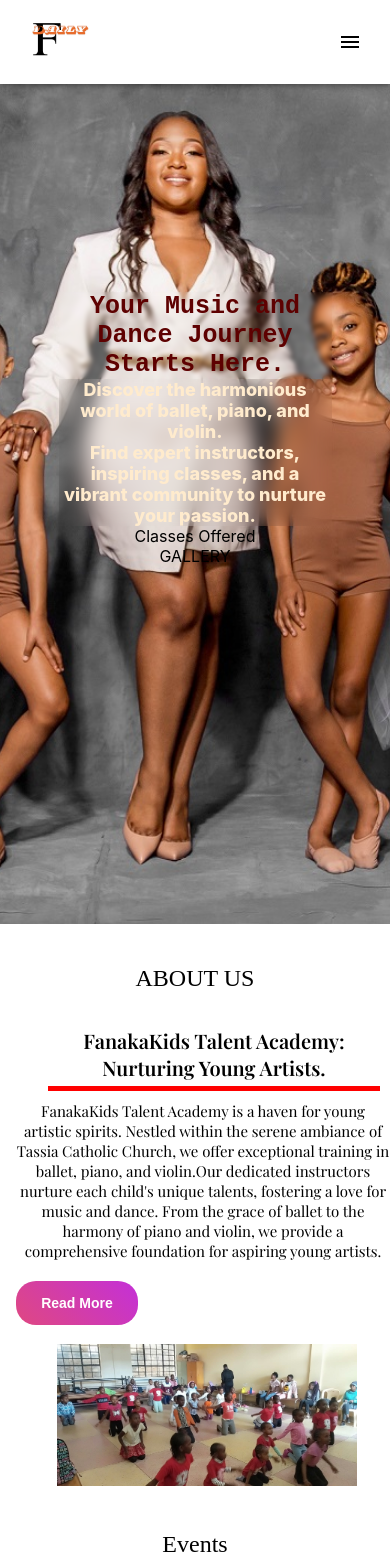
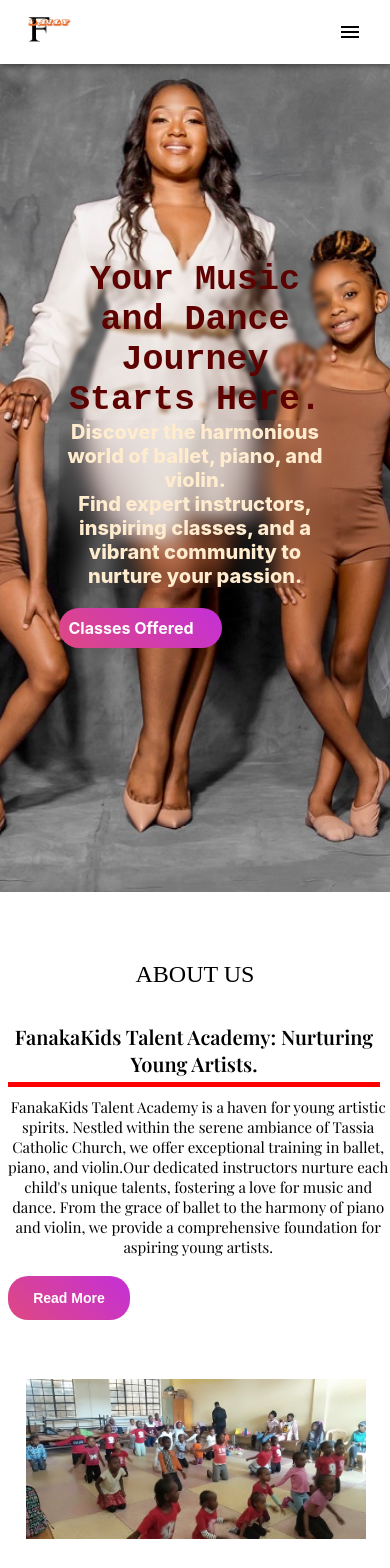
Before and after one commit to tobias-omondi/Fanakakids, a React (Create React App) app in the folder fanakakidstalents/: page / in a window 390 px wide. Shown: the top 1568 px of the page. Built offline with nearby package versions, Linux system fonts and the light colour scheme; a web font is replaced by a local one.

Commit message:
Testing the website loading

```diff
--- a/fanakakidstalents/src/components/About.css
+++ b/fanakakidstalents/src/components/About.css
@@ -69,45 +69,44 @@
     }
     .main-topic h3 {
         font-size: 20px;
-        margin-left: 9rem;
     }
     .main-topic p{
         font-size: 20px;
-        margin-left: 9rem;
+        margin-left: 1.5rem;
     }
     .main-topic button {
-        font-size: 14px;
-        margin-left: 9rem;
+        font-size: 15px;
+        margin-left: 1.5rem;
     }
     .main-image img{
         margin-top: 5%;
-        max-width: 750px;
+        max-width: 480px;
         margin-right: 0.5rem;
-        margin-left: 5rem;
+        margin-left: 0.5rem;
     }
 }
 @media(max-width: 480px){
     .main{
         flex-direction: column;
         justify-content: center;
-        margin-top: 8%;
+        margin-top: 15%;
     }
     .main-topic h3 {
         font-size: 20px;
-        margin-left: 3rem;
+        margin-left: 0.5rem;
     }
     .main-topic p{
         font-size: 15px;
-        margin-left: 1rem;
+        margin-left: 0.4rem;
     }
     .main-topic button {
         font-size: 14px;
-        margin-left: 1rem;
+        margin-left: 0.5rem;
     }
     .main-image img{
-        margin-top: 5%;
-        max-width: 300px;
+        margin-top: 15%;
+        max-width: 340px;
         margin-right: 0.5rem;
-        margin-left: 2rem;
+        margin-left: 0.6rem;
     }
 }
--- a/fanakakidstalents/src/components/Classes.css
+++ b/fanakakidstalents/src/components/Classes.css
@@ -28,7 +28,7 @@
     font-style: normal;
     padding: 40px;
     color: #fff;
-    height: 60lvh;
+    /* height: 60lvh; */
     background-image: linear-gradient(45deg, #df4881, #c430d7);
 }
 .paragrah-image img {
@@ -63,13 +63,15 @@
         flex-direction: column;
         justify-content: center;
         width: 100%;
+        margin-left: 14px;
     }
     .paragrah-container p{
         max-height: 500px;
-        max-width: 300px;
+        max-width: 320px;
     }
     .paragrah-image img {
-        max-width: 300px;
+        max-width: 320px;
+        max-height: 200px;
     }
 
 }
--- a/fanakakidstalents/src/components/Event.css
+++ b/fanakakidstalents/src/components/Event.css
@@ -93,6 +93,9 @@
     }
 }
 @media(max-width: 480px) {
+    .class-headings h2 {
+        margin-top: 15%;
+    }
     .menu-class{
         flex-direction: column;
         justify-content: center;
@@ -100,25 +103,25 @@
         gap: 3rem;
     }
     .class-img img {
-        max-width: 250px;
+        max-width: 320px;
         max-height: 300px;
         align-items: center;
-        margin-left: -0.5rem;
+        margin-left: -2.5rem;
     }
     .class-headings h3 {
         text-align: center;
-        max-width: 200px;
-        margin-left: -0.1rem;
+        max-width: 190px;
+        margin-left: -2rem;
     }
     .class-img p {
-        max-width: 300px;
-        margin-left: -0.4rem;
+        width: 100%;
+        margin-left: -2rem;
     }
     .class-headings h4 {
         text-align: center;
-        margin-left: -0.4rem;
+        margin-left: -2rem;
     }
     .class-img button {
-        margin-left: -1rem;
+        margin-left: -2rem;
     }
 }
--- a/fanakakidstalents/src/components/Home.css
+++ b/fanakakidstalents/src/components/Home.css
@@ -7,7 +7,7 @@
     min-height: 100vh;
     overflow: hidden;
     padding: 20px 15%;
-    margin-top: 5rem;
+    margin-top: 3rem;
     /* filter: grayscale(100%); */
 }
 .content{
@@ -31,6 +31,20 @@
   backdrop-filter: blur(30%);
   backdrop-filter: blur(10px);
 }
+.Aboutus-btn{
+    box-sizing: border-box;
+    border: 0;
+    border-radius: 20px;
+    padding: 1em 1.8em;
+    display: flex;
+    transition: 0.2s background;
+    align-items: center;
+    gap: 0.6em;
+    font-weight: bold;
+    color: #fff;
+    margin-top: 3%;
+    background-image: linear-gradient(45deg, #df4881, #c430d7);
+}
 /* media screen friendly */
 @media (max-width: 991px) {
     .hero-container{
@@ -38,6 +52,19 @@
     }
     .content{
         margin-top: 10rem;
+    }
+    .content h1 {
+        font-size: 35px;
+        width: 100%;
+    }
+    .content h3 {
+        font-size: 20px;
+        width: 100%;
+    }
+    .Aboutus-btn{
+        width: 40%;
+        margin-top: 20px;
+        padding: 10px;
     }
 }
 
@@ -51,9 +78,17 @@
         margin-top: 12rem;
     }
     .content h1 {
-        font-size: 25px;
+        font-size: 35px;
+        margin-right: 3rem;
+        width: 100%;
     }
     .content h3 {
-        font-size: 18px;
+        font-size: 20px;
+        width: 100%;
+    }
+    .Aboutus-btn{
+        width: 60%;
+        margin-top: 20px;
+        padding: 10px;
     }
 }
--- a/fanakakidstalents/src/components/Home.js
+++ b/fanakakidstalents/src/components/Home.js
@@ -17,11 +17,6 @@ const Home = () => {
                 <Link to='classes' smooth={true} duration={1500} className='Aboutus-btn' style={{ cursor: 'pointer' }}>
                     Classes Offered
                 </Link>
-                <div>
-                    <Link to='gallery' smooth={true} duration={1500} onClick={() => navigate('/gallery')} className='gallery-btn'>
-                        GALLERY
-                    </Link>
-                </div>
             </div>
         </div>
     );
--- a/fanakakidstalents/src/components/Navbar.css
+++ b/fanakakidstalents/src/components/Navbar.css
@@ -3,3 +3,13 @@
     mix-blend-mode: multiply;
     cursor: pointer;
 }
+@media (max-width: 991px){
+    .logo{
+        height: 70px;
+    }
+}
+@media (max-width: 480px){
+    .logo{
+        height: 60px;
+    }
+}
--- a/fanakakidstalents/src/components/Navbar.js
+++ b/fanakakidstalents/src/components/Navbar.js
@@ -51,7 +51,7 @@ const Navbar = () => {
               }}
             >
               <MenuItem onClick={closeMenu}>
-                <ScrollLink to="/" smooth={true} duration={1500} style={{ textDecoration: 'none', color: 'black' }}>HOME</ScrollLink>
+              <RouterLink to="/" style={{ textDecoration: 'none', color: 'black' }}>HOME</RouterLink>
               </MenuItem>
               <MenuItem onClick={closeMenu}>
                 <ScrollLink to="about" smooth={true} duration={1500} style={{ textDecoration: 'none', color: 'black' , cursor:'pointer' }}>ABOUT US</ScrollLink>
```
